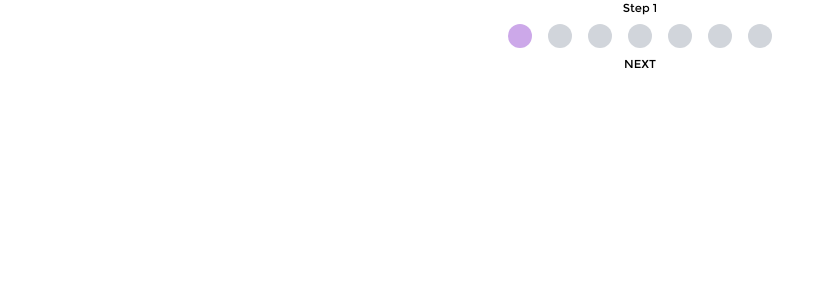
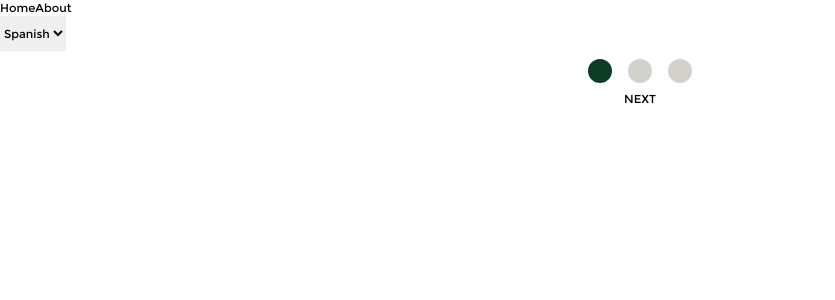
Before and after one commit to who-Is-Beto/inter, a React (Vite) app: page / in a window 1280 px wide. Shown: the top 300 px of the page, without its empty margins (0-835 px from the left). Built offline with nearby package versions, Linux system fonts and the light colour scheme.

Commit message:
[init] langs

```diff
--- /dev/null
+++ b/src/components/button/button.tsx
@@ -0,0 +1,12 @@
+import { FC, PropsWithChildren } from "react";
+
+interface ButtonProps
+  extends PropsWithChildren<{
+    onClick?: () => void;
+  }> {}
+
+const Button: FC<ButtonProps> = ({ children, onClick }): JSX.Element => {
+  return <button onClick={onClick}>{children}</button>;
+};
+
+export default Button;
--- /dev/null
+++ b/src/components/navbar/index.tsx
@@ -0,0 +1,29 @@
+import { NavLink } from "react-router-dom";
+import { LANGUAGES } from "../../constants";
+
+const isActive = ({ isActive }: any) => `link ${isActive ? "active" : ""}`;
+
+const Navbar = () => {
+  return (
+    <nav>
+      <div>
+        <NavLink className={isActive} to="/">
+          Home
+        </NavLink>
+        <NavLink className={isActive} to="/about">
+          About
+        </NavLink>
+      </div>
+
+      <select defaultValue={"es"}>
+        {LANGUAGES.map(({ code, label }) => (
+          <option key={code} value={code}>
+            {label}
+          </option>
+        ))}
+      </select>
+    </nav>
+  );
+};
+
+export default Navbar;
--- /dev/null
+++ b/src/constants/index.ts
@@ -0,0 +1,5 @@
+export const LANGUAGES = [
+  { label: "Spanish", code: "es" },
+  { label: "English", code: "en" },
+  { label: "French", code: "fr" }
+];
--- a/src/hooks/useSelectStep.tsx
+++ b/src/hooks/useSelectStep.tsx
@@ -9,8 +9,8 @@ const useStep = ({ viewsLenght }: UseStepProps) => {
 
   const activeStep = (index: number) => {
     return currentStep === index
-      ? "bg-deepPurple animate-[size-rebound_300ms_ease-in-out]"
-      : "bg-gray-300";
+      ? "bg-primary-300 animate-[size-rebound_300ms_ease-in-out]"
+      : "bg-white-300";
   };
 
   const handleStepChange = (index: number): void => {
--- a/src/router/index.tsx
+++ b/src/router/index.tsx
@@ -5,6 +5,7 @@ import {
 } from "react-router-dom";
 import Login from "./routes/Login";
 import Home from "./routes/Home";
+import Navbar from "../components/navbar";
 
 const router = createBrowserRouter(
   createRoutesFromElements(
--- a/src/router/routes/Home.tsx
+++ b/src/router/routes/Home.tsx
@@ -1,21 +1,13 @@
 import { FC, ReactNode } from "react";
 import Stepper from "../../components/stepper";
-
-const views: ReactNode[] = [
-  <div>Step 1</div>,
-  <div>Step 2</div>,
-  <div>Step 3</div>,
-  <div>Step 4</div>,
-  <div>Step 5</div>,
-  <div>Step 6</div>,
-  <div>Step 7</div>
-];
+import views from "../../views/Welcome";
+import Navbar from "../../components/navbar";
 
 const Home: FC = (): ReactNode => {
   return (
     <>
+      <Navbar />
       <Stepper views={views} />
-      <div></div>
     </>
   );
 };
--- a/src/router/routes/Login.tsx
+++ b/src/router/routes/Login.tsx
@@ -5,7 +5,7 @@ const Login: FC = (): ReactNode => {
   return (
     <div>
       Login
-      <Link className="bg-deepPurple" to={"/"}>
+      <Link className="bg-primary" to={"/"}>
         login
       </Link>
     </div>
--- /dev/null
+++ b/src/views/Welcome/index.tsx
@@ -0,0 +1,19 @@
+const View1 = (
+  <div className="w-full flex justify-center items-center bg-gray-200">
+    <h1 className="text-4xl font-bold"></h1>
+  </div>
+);
+
+const View2 = (
+  <div className="w-full flex justify-center items-center bg-gray-300">
+    <h1 className="text-4xl font-bold">View 2</h1>
+  </div>
+);
+
+const View3 = (
+  <div className="w-full flex justify-center items-center bg-gray-400">
+    <h1 className="text-4xl font-bold">View 3</h1>
+  </div>
+);
+
+export default [View1, View2, View3];
--- a/tailwind.config.js
+++ b/tailwind.config.js
@@ -13,11 +13,20 @@ export default {
         }
       },
       colors: {
-        deepPurple: "#CCA8E9",
-        lightPurple: "#C3BEF0",
+        primary: {
+          100: "#041F1B",
+          300: "#0C3C26",
+          400: "#041F1B",
+          600: "#01120D"
+        },
+        secondary: "#FF8A05",
         cakeBlue: "#CADEFC",
         cakeGreen: "#DEFCF9",
-        white: "#F9F9F9",
+        white: {
+          100: "#FFFFFF",
+          200: "#F3F3F5",
+          300: "#D3D1CB"
+        },
         red: "#D21E58",
         black: "#373737"
       },
```
Also changed, not shown: 1 other file (tests, documents, lock files or other folders).
